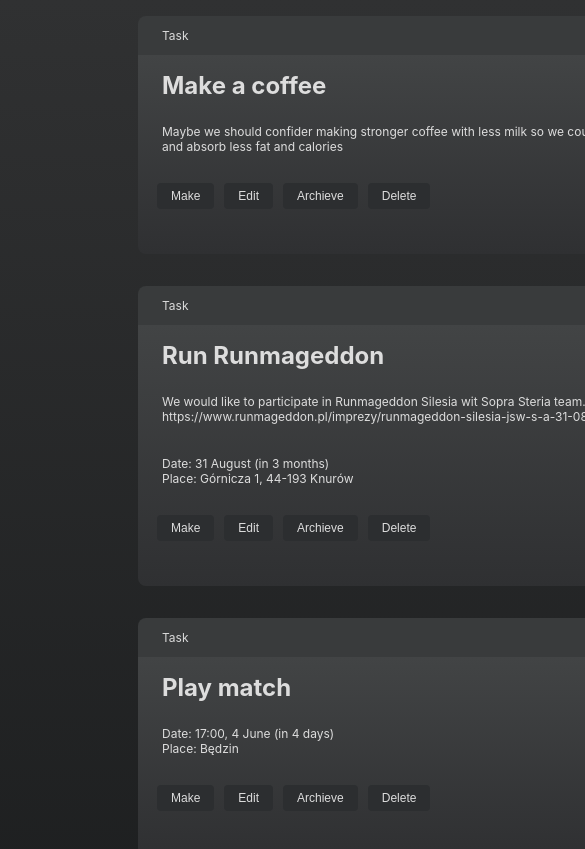
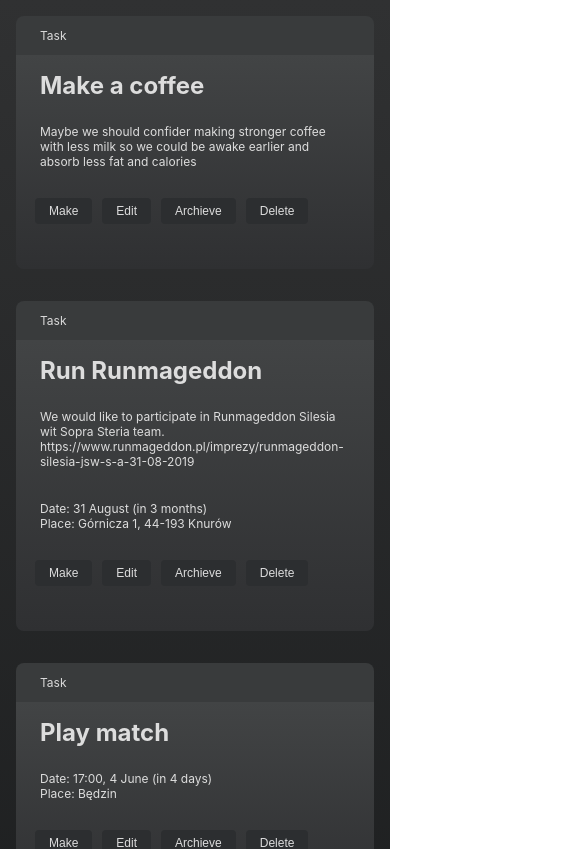
Before and after one commit to pmsopra/react-components, a React (Create React App) app: page / in a window 390 px wide. Shown: the top 849 px of the page, 585 px wide, since content can reach past the window. Built offline with nearby package versions, Linux system fonts and the light colour scheme.

Commit message:
Make tasks responsive

```diff
--- a/src/App.scss
+++ b/src/App.scss
@@ -1,7 +1,5 @@
 .App {
-display: flex;
-justify-content: center;
-  min-width: 100vh;
-  min-height: 100vh;
+  display: flex;
+  justify-content: center;
   padding: 1rem;
 }
--- a/src/components/Box.scss
+++ b/src/components/Box.scss
@@ -2,6 +2,7 @@ $color: #dadada;
 
 .Box {
   width: 600px;
+  max-width: 100%;
   display: flex;
   flex-direction: column;
   margin-bottom: 2rem;
@@ -43,6 +44,7 @@ $color: #dadada;
     display: flex;
     align-items: center;
     margin: 1.5rem -10px;
+    flex-wrap: wrap;
 
     button {
       background-color: #2c2e30;
--- a/src/components/Tasks.scss
+++ b/src/components/Tasks.scss
@@ -1,4 +1,8 @@
 .Tasks {
   display: flex;
   flex-direction: column;
+  align-items: center;
+  max-width: 100%;
+  min-width: 100%;
+  padding: 0 1rem;
 }
```
